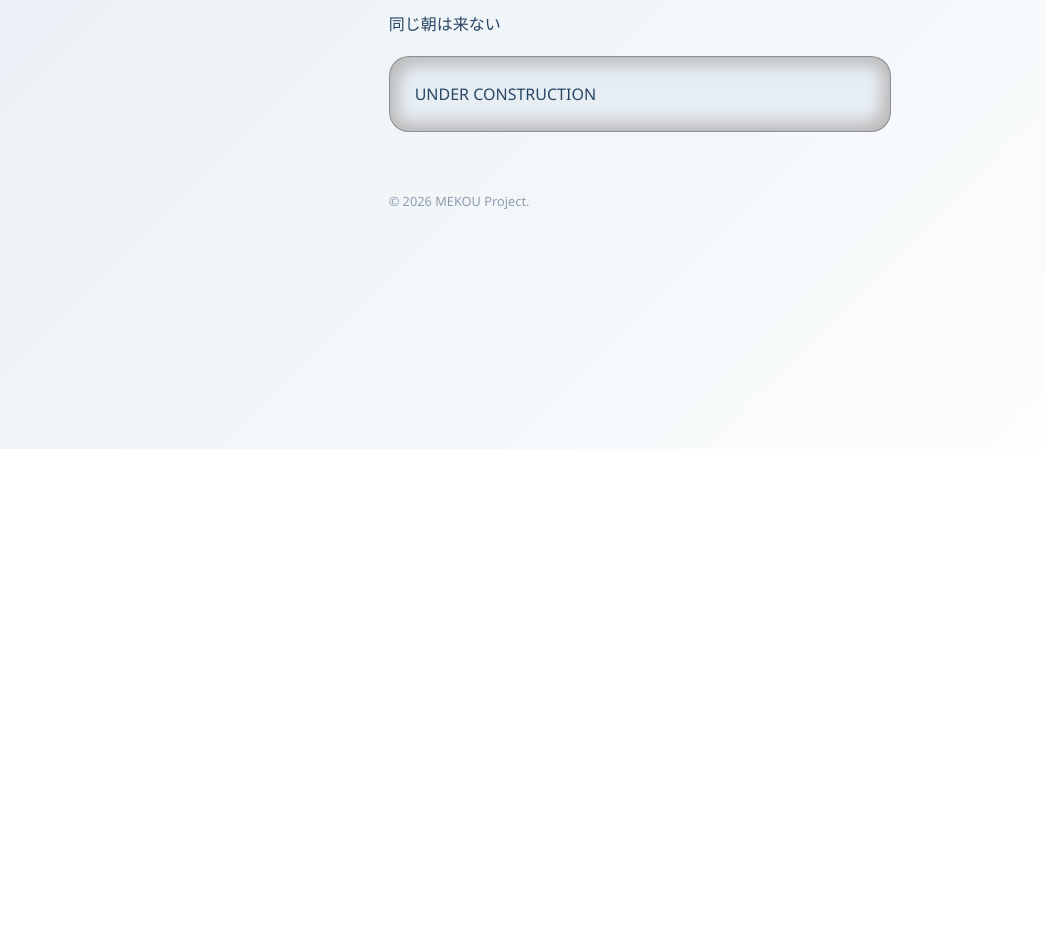
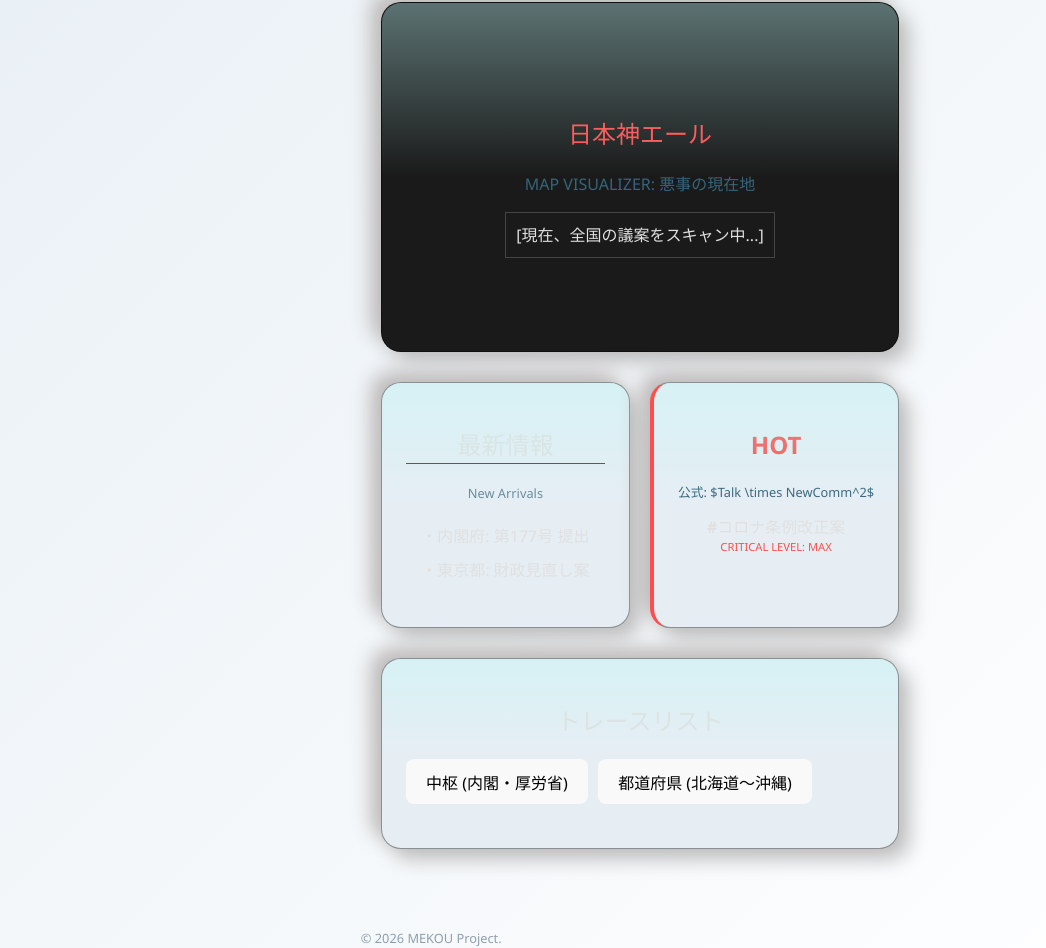
Before and after one commit to MEKOU-project/MEKOU, a React (Vite) app in the folder mekou-app/: page /trace in a window 1280 px wide. Shown: the part 351-1299 px from the top of the page, without its empty margins (0-1046 px from the left). Before the commit the page ends 800 px from the top, so only its background shows below. Built offline with nearby package versions, Linux system fonts and the light colour scheme.

Commit message:
add trace page

```diff
--- a/mekou-app/src/App.tsx
+++ b/mekou-app/src/App.tsx
@@ -2,6 +2,7 @@ import { BrowserRouter as Router, Routes, Route, Link } from 'react-router-dom'
 import './App.css'
 import PROGRESS from './PROGRESS/PROGRESS'
 import HISTORY from './HISTORY/HISTORY'
+import TRACE from './Trace/TRACE'
 // 他のページも同様に作成・インポート
 
 function Home() {
@@ -12,8 +13,8 @@ function Home() {
       </section>
 
       <div className="grid-container">
-        <Link to="/miero" className="neu-card">
-          <h2>論理：ミエール</h2>
+        <Link to="/trace" className="neu-card">
+          <h2>論理：トレース</h2>
           <p className="sub-text">法律の可視化</p>
         </Link>
 
@@ -58,6 +59,7 @@ function App() {
           <Route path="/" element={<Home />} />
           <Route path="/progress" element={<PROGRESS />} />
           <Route path="/history" element={<HISTORY />} />
+          <Route path="/trace" element={<TRACE />} />
           {/* 未実装ページ用のプレースホルダー */}
           <Route path="*" element={<div className="neu-inset">UNDER CONSTRUCTION</div>} />
         </Routes>
--- /dev/null
+++ b/mekou-app/src/Trace/TRACE.tsx
@@ -0,0 +1,69 @@
+import { useState, useEffect } from 'react';
+
+// 仮のデータ構造
+interface TraceData {
+  id: string;
+  title: string;
+  category: '中枢' | '都道府県';
+  location: string;
+  hotScore: number;
+  updatedAt: string;
+}
+
+function TRACE() {
+  const [traces, setTraces] = useState<TraceData[]>([]);
+
+  // TODO: ここでRowPhaserが吐き出したJSONをfetch
+  // useEffect(() => { ... }, []);
+
+  return (
+    <div className="fade-in" style={{padding: '20px', maxWidth: '900px', margin: '0 auto', color: '#e0e0e0'}}>
+      <h1 className="neu-inset" style={{textAlign: 'center', marginBottom: '40px', letterSpacing: '4px'}}>TRACE / MEKOU</h1>
+
+      {/* 1. 日本神エール: マップ可視化セクション */}
+      <div className="neu-card" style={{height: '300px', marginBottom: '30px', display: 'flex', alignItems: 'center', justifyContent: 'center', background: '#1a1a1a'}}>
+        <div style={{textAlign: 'center'}}>
+          <h2 style={{color: '#ff4d4d'}}>日本神エール</h2>
+          <p>MAP VISUALIZER: 悪事の現在地</p>
+          <div style={{border: '1px solid #444', padding: '10px', marginTop: '10px'}}>
+             [現在、全国の議案をスキャン中...]
+          </div>
+        </div>
+      </div>
+
+      <div style={{display: 'grid', gridTemplateColumns: '1fr 1fr', gap: '20px'}}>
+        {/* 2. 最新情報 */}
+        <div className="neu-card">
+          <h2 style={{borderBottom: '1px solid #444'}}>最新情報</h2>
+          <p style={{fontSize: '0.8rem', opacity: 0.7}}>New Arrivals</p>
+          <ul style={{listStyle: 'none', padding: 0}}>
+             <li style={{padding: '5px 0'}}>・内閣府: 第177号 提出</li>
+             <li style={{padding: '5px 0'}}>・東京都: 財政見直し案</li>
+          </ul>
+        </div>
+
+        {/* 3. HOTセクション (計算式反映) */}
+        <div className="neu-card" style={{borderLeft: '4px solid #ff4d4d'}}>
+          <h2 style={{color: '#ff4d4d'}}>HOT</h2>
+          <p style={{fontSize: '0.8rem'}}>公式: $Talk \times NewComm^2$</p>
+          <div style={{marginTop: '10px'}}>
+             <strong>#コロナ条例改正案</strong>
+             <div style={{fontSize: '0.7rem', color: '#ff4d4d'}}>CRITICAL LEVEL: MAX</div>
+          </div>
+        </div>
+      </div>
+
+      {/* 4. トレースリスト (カテゴリ分類) */}
+      <div className="neu-card" style={{marginTop: '30px'}}>
+        <h2>トレースリスト</h2>
+        <div style={{display: 'flex', gap: '10px', marginBottom: '20px'}}>
+          <button className="neu-button">中枢 (内閣・厚労省)</button>
+          <button className="neu-button">都道府県 (北海道〜沖縄)</button>
+        </div>
+        {/* ここにmap関数でJSON一覧を展開 */}
+      </div>
+    </div>
+  );
+}
+
+export default TRACE;
```
